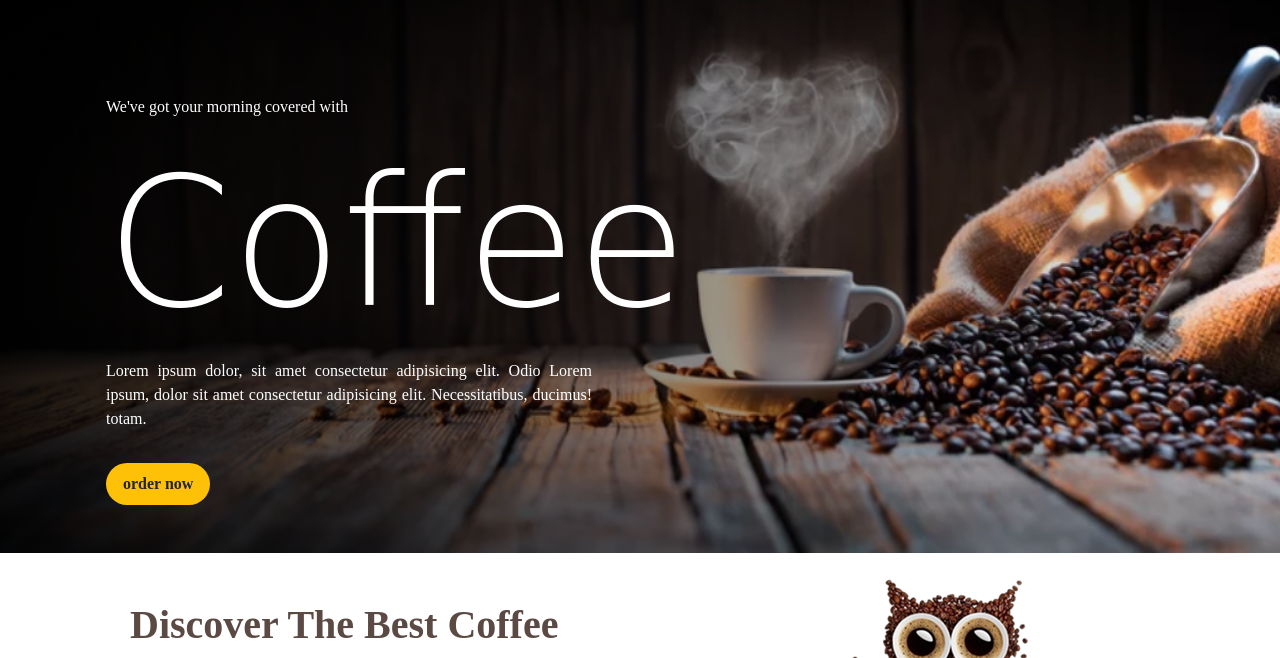
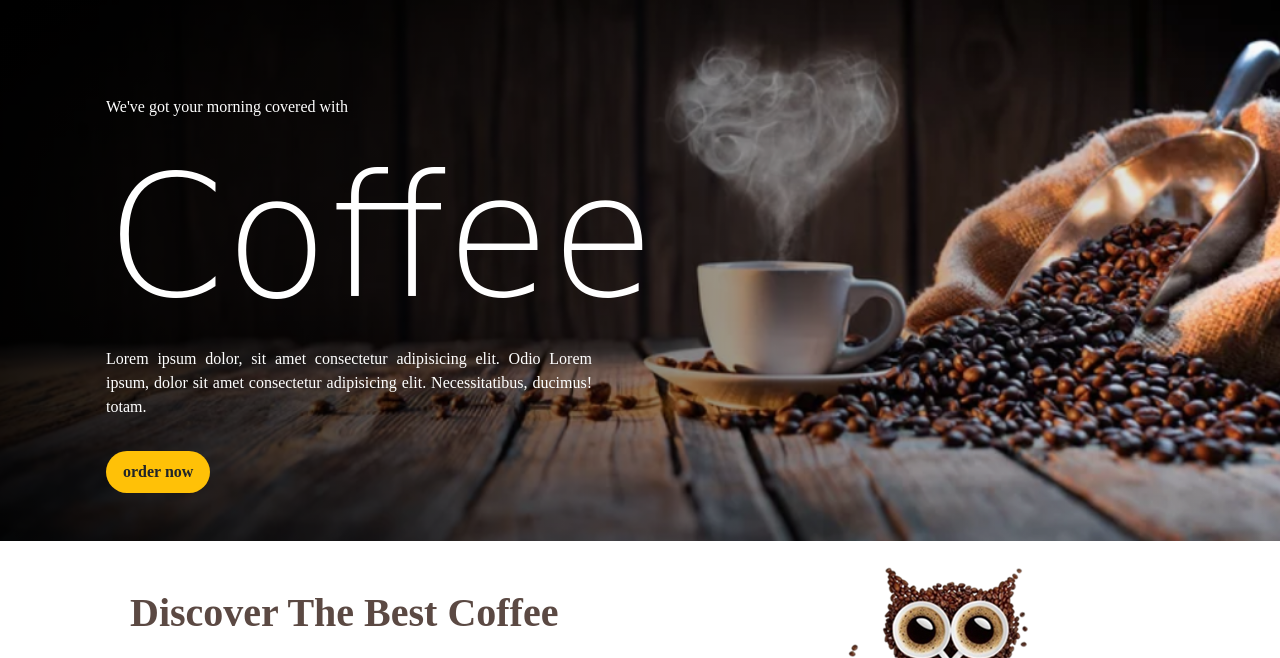
Before and after one commit to shrinjal11/coffee-website, a plain HTML site: page index.html in a window 1280 px wide. Shown: the part 82-740 px from the top of the page. Drawn offline with nearby package versions, Linux system fonts and the light colour scheme; a web font is replaced by a local one.

Commit message:
Update style.css

```diff
--- a/assets/css/style.css
+++ b/assets/css/style.css
@@ -69,7 +69,7 @@ a.nav-link.active:hover {
 
   font-weight: 70;
   font-style: normal;
-  font-size: 180px;
+  font-size: 170px;
 }
 /*
 best coffee section */
```
